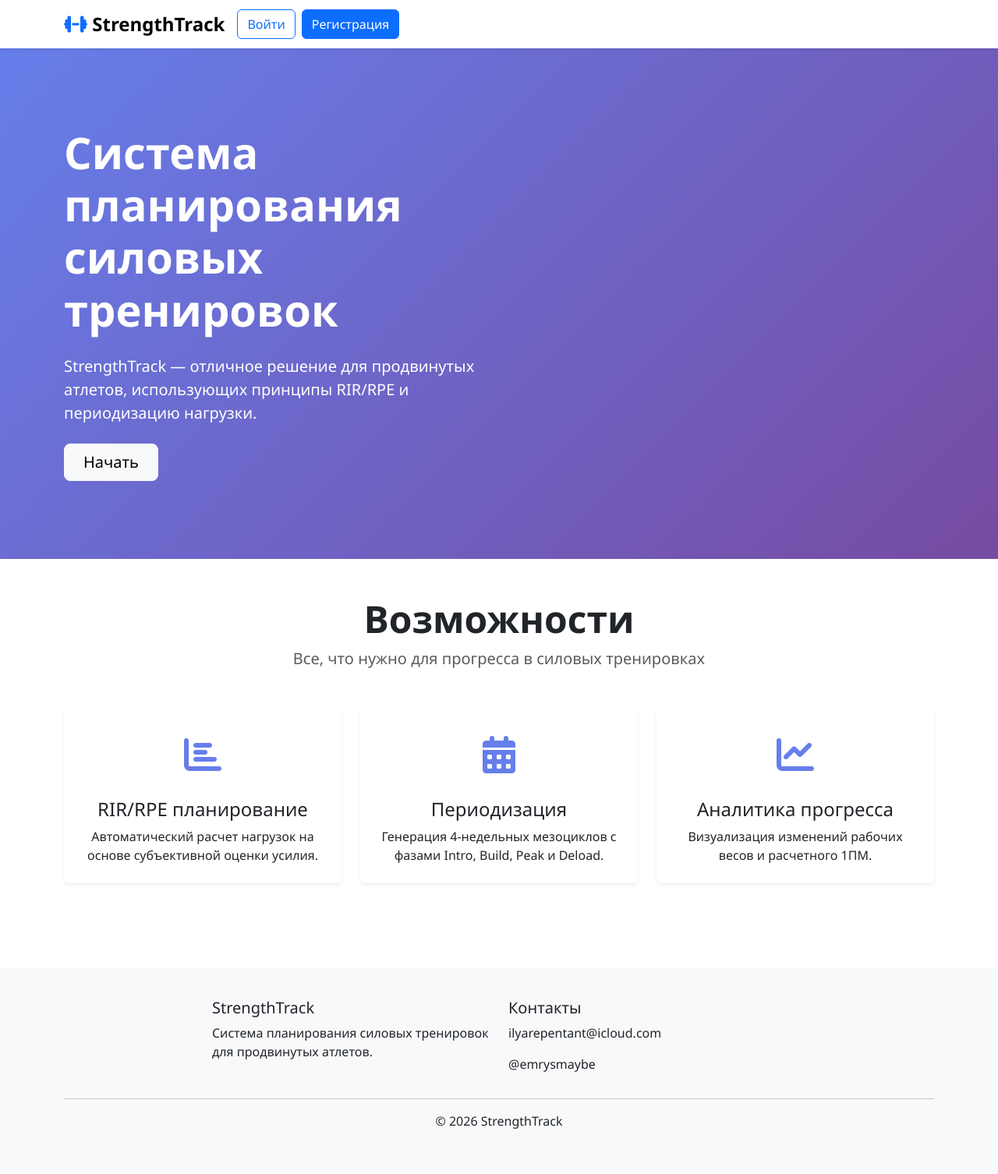
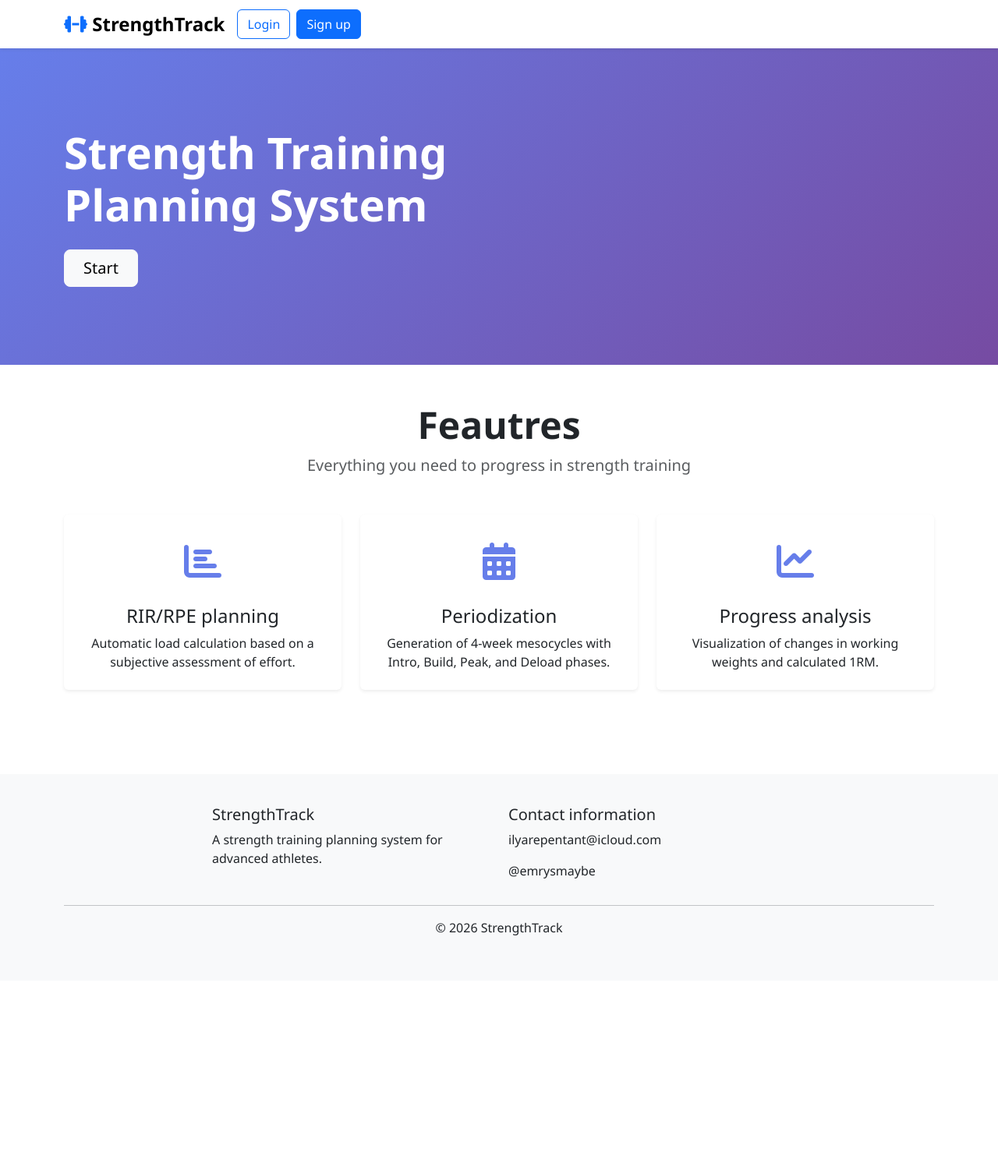
Before and after one commit to repen7ant/StrengthTrack, a Django app: page / in a window 1280 px wide. Shown: the whole page at 78% size. After the commit the page ends 1200 px from the top, so only its background shows below. Run offline with Django 5.2, Linux system fonts and the light colour scheme.

Commit message:
translate all text to english

```diff
--- a/core/models.py
+++ b/core/models.py
@@ -11,9 +11,8 @@ class UserProfile(models.Model):
     birth_date = models.DateField(null=True, blank=True)
     profile_image = models.ImageField(upload_to="profile_images/", blank=True)
 
-    # Тренировочные данные
     training_experience = models.IntegerField(
-        default=0, help_text="Опыт тренировок (в месяцах)"
+        default=0, help_text="Experience (months)"
     )
     primary_goal = models.CharField(
         max_length=100,
--- a/core/templates/core/base.html
+++ b/core/templates/core/base.html
@@ -54,14 +54,14 @@
                                 <i class="fas fa-user-circle"></i> {{ user.username }}
                             </a>
                             <ul class="dropdown-menu">
-                                <li><a class="dropdown-item" href="{% url 'profile' %}">Профиль</a></li>
-                                <li><a class="dropdown-item" href="#">Мои тренировки</a></li>
+                                <li><a class="dropdown-item" href="{% url 'profile' %}">Profile</a></li>
+                                <li><a class="dropdown-item" href="#">Workouts</a></li>
                                 <li><hr class="dropdown-divider"></li>
                                 <li>
                                     <form method="post" action="{% url 'logout' %}" style="display: inline;">
                                         {% csrf_token %}
                                         <button type="submit" class="dropdown-item" style="border: none; background: none; cursor: pointer; width: 100%; text-align: left;">
-                                            <i class="fas fa-sign-out-alt me-2"></i>Выйти
+                                            <i class="fas fa-sign-out-alt me-2"></i>Exit
                                         </button>
                                     </form>
                                 </li>
@@ -69,10 +69,10 @@
                         </li>
                     {% else %}
                         <li class="nav-item">
-                            <a class="btn btn-outline-primary me-2" href="{% url 'login' %}">Войти</a>
+                            <a class="btn btn-outline-primary me-2" href="{% url 'login' %}">Login</a>
                         </li>
                         <li class="nav-item">
-                            <a class="btn btn-primary" href="{% url 'register' %}">Регистрация</a>
+                            <a class="btn btn-primary" href="{% url 'register' %}">Sign up</a>
                         </li>
                     {% endif %}
                 </ul>
@@ -100,10 +100,10 @@
             <div class="row justify-content-center">
                 <div class="col-md-4">
                     <h5>StrengthTrack</h5>
-                    <p>Система планирования силовых тренировок для продвинутых атлетов.</p>
+                    <p>A strength training planning system for advanced athletes.</p>
                 </div>
                 <div class="col-md-4">
-                    <h5>Контакты</h5>
+                    <h5>Contact information</h5>
                     <p>ilyarepentant@icloud.com</p>
                     <p>@emrysmaybe</p>
                 </div>
--- a/core/templates/core/home.html
+++ b/core/templates/core/home.html
@@ -1,31 +1,30 @@
 {% extends 'core/base.html' %}
 {% load static %}
 
-{% block title %}Главная - StrengthTrack{% endblock %}
+{% block title %}Main - StrengthTrack{% endblock %}
 
 {% block content %}
 <section class="hero">
     <div class="container">
         <div class="row align-items-center">
             <div class="col-lg-6">
-                <h1 class="display-4 fw-bold mb-4">Система планирования силовых тренировок</h1>
+                <h1 class="display-4 fw-bold mb-4">Strength Training Planning System</h1>
                 <p class="lead mb-4">
-                    StrengthTrack —  отличное решение для продвинутых атлетов,
-                    использующих принципы RIR/RPE и периодизацию нагрузки.
-                </p>
+                </pStrengthTrack is an excellent solution for advanced athletes using
+                    the principles of RIR/RPE and load periodization.>
                 {% if not user.is_authenticated %}
                     <div class="d-grid gap-2 d-md-flex">
                         <a href="{% url 'register' %}" class="btn btn-light btn-lg px-4 me-md-2">
-                            Начать
+                            Start
                         </a>
                     </div>
                 {% else %}
                     <div class="d-grid gap-2 d-md-flex">
                         <a href="#" class="btn btn-light btn-lg px-4 me-md-2">
-                            Перейти к тренировкам
+                           Workouts
                         </a>
                         <a href="{% url 'profile' %}" class="btn btn-outline-light btn-lg px-4">
-                            Мой профиль
+                            Profile
                         </a>
                     </div>
                 {% endif %}
@@ -37,8 +36,8 @@
 <section class="py-5">
     <div class="container">
         <div class="text-center mb-5">
-            <h2 class="display-5 fw-bold">Возможности</h2>
-            <p class="lead text-muted">Все, что нужно для прогресса в силовых тренировках</p>
+            <h2 class="display-5 fw-bold">Feautres</h2>
+            <p class="lead text-muted">Everything you need to progress in strength training</p>
         </div>
 
         <div class="row g-4">
@@ -48,9 +47,9 @@
                         <div class="feature-icon">
                             <i class="fas fa-chart-bar"></i>
                         </div>
-                        <h4 class="card-title">RIR/RPE планирование</h4>
+                        <h4 class="card-title">RIR/RPE planning</h4>
                         <p class="card-text">
-                            Автоматический расчет нагрузок на основе субъективной оценки усилия.
+                            Automatic load calculation based on a subjective assessment of effort.
                         </p>
                     </div>
                 </div>
@@ -62,9 +61,9 @@
                         <div class="feature-icon">
                             <i class="fas fa-calendar-alt"></i>
                         </div>
-                        <h4 class="card-title">Периодизация</h4>
+                        <h4 class="card-title">Periodization</h4>
                         <p class="card-text">
-                            Генерация 4-недельных мезоциклов с фазами Intro, Build, Peak и Deload.
+                            Generation of 4-week mesocycles with Intro, Build, Peak, and Deload phases.
                         </p>
                     </div>
                 </div>
@@ -76,9 +75,9 @@
                         <div class="feature-icon">
                             <i class="fas fa-chart-line"></i>
                         </div>
-                        <h4 class="card-title">Аналитика прогресса</h4>
+                        <h4 class="card-title">Progress analysis</h4>
                         <p class="card-text">
-                            Визуализация изменений рабочих весов и расчетного 1ПМ.
+                            Visualization of changes in working weights and calculated 1RM.
                         </p>
                     </div>
                 </div>
--- a/core/views.py
+++ b/core/views.py
@@ -2,5 +2,5 @@ from django.shortcuts import render
 
 
 def home(request):
-    """Главная страница"""
+    """Main page"""
     return render(request, "core/home.html")
```
Also changed, not shown: core/templates/accounts/login.html (+5 -5 lines), core/templates/accounts/profile.html (+8 -10 lines), core/templates/accounts/register.html (+4 -4 lines).
